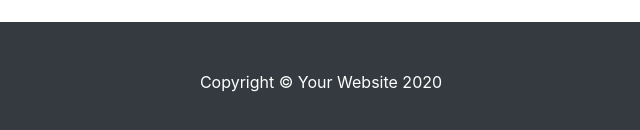
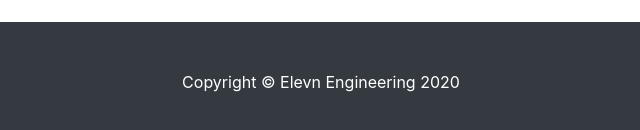
Before and after one commit to sarsahvincent/eleven_engineering, a website: page index.html in a window 1280 px wide. Shown: the part 1172-1302 px from the top of the page, 319-959 px from the left. Drawn offline with Linux system fonts and the light colour scheme.

Commit message:
Update index.html

```diff
--- a/index.html
+++ b/index.html
@@ -137,7 +137,7 @@
     <!-- Footer -->
     <footer class="py-5 bg-dark">
         <div class="container">
-            <p class="m-0 text-center text-white">Copyright &copy; Your Website 2020</p>
+            <p class="m-0 text-center text-white">Copyright &copy; Elevn Engineering 2020</p>
         </div>
         <!-- /.container -->
     </footer>
```
